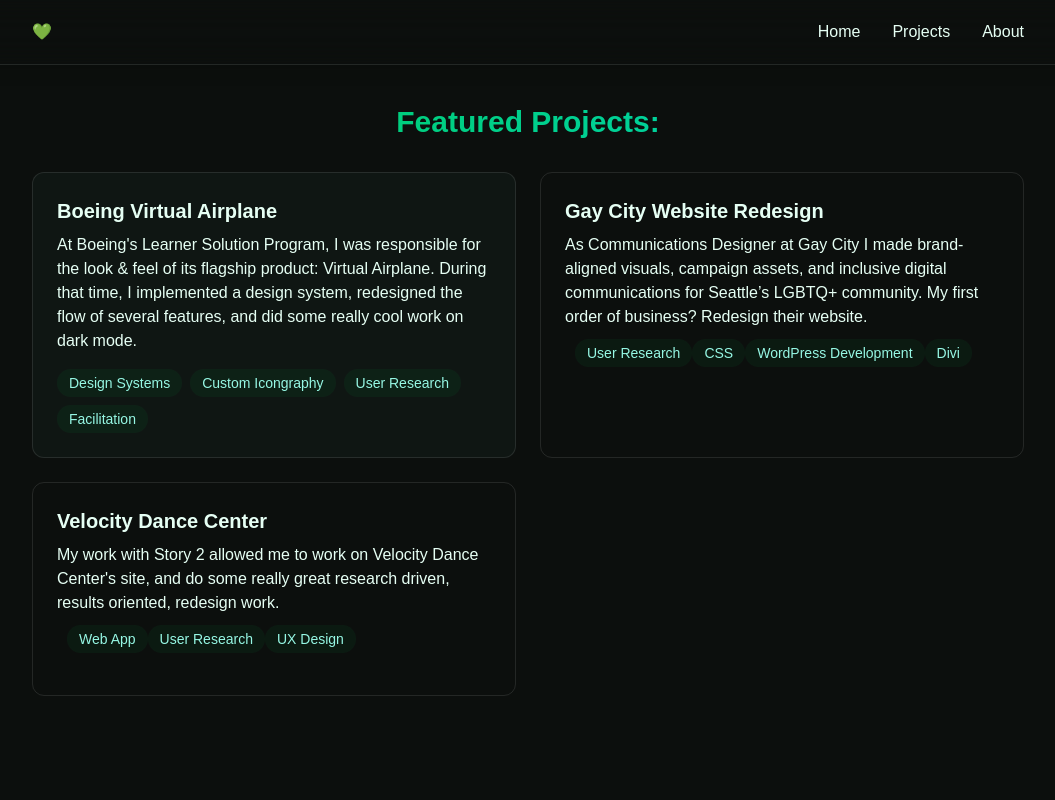
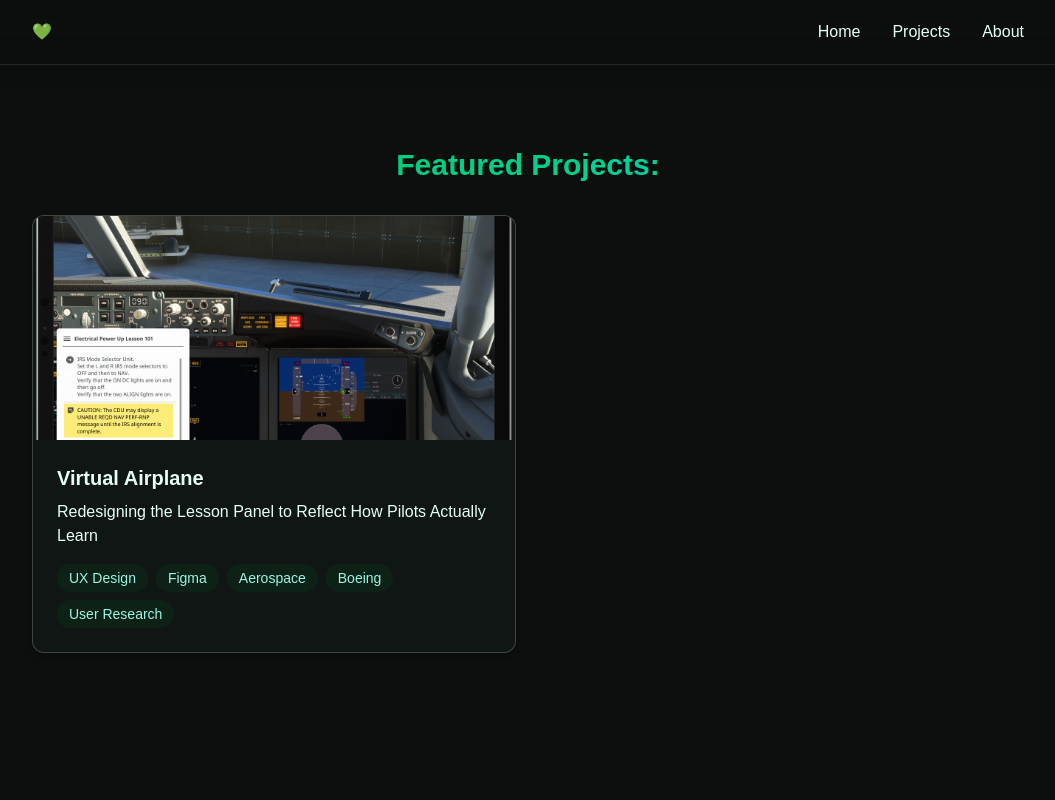
Before and after one commit to jordonaut/firstreactportfolio, a React (Vite) app: page / in a window 1280 px wide. Shown: the top 800 px of the page, without its empty margins (112-1167 px from the left). Built offline with nearby package versions, Linux system fonts and the light colour scheme.

Commit message:
Refactoring some old code and playing with animations.

```diff
--- a/src/components/caseStudies/VirtualAirplane.jsx
+++ b/src/components/caseStudies/VirtualAirplane.jsx
@@ -11,7 +11,7 @@
 import { FeatureQuote } from '../ui/FeatureQuote';
 
 // Assets
-import vaIpadLandscape from '../../assets/images/caseStudies/virtualAirplane/va-ipad-landscape.png';
+import vaHero from '../../assets/images/caseStudies/virtualAirplane/va-ipad-landscape.png';
 import chairFlyingExample from '../../assets/images/caseStudies/virtualAirplane/chair-flying-example.jpg';
 import chairFlyingVid from '../../assets/images/caseStudies/virtualAirplane/chair-flying-vid.jpeg';
 import interfaceDesignOne from '../../assets/images/caseStudies/virtualAirplane/interface-design-one.png';
@@ -27,7 +27,18 @@
 import { caseStudies } from '../../data/caseStudies';
 
 const transition = { duration: 0.6, ease: [0.4, 0, 0.2, 1] };
-const thisCase = caseStudies.find(cs => cs.slug === 'virtual-airplane');
+const thisCase = {
+  slug: 'virtual-airplane',
+  title: 'Designing Virtual Airplane',
+  subtitle: 'Redesigning the Lesson Panel to Reflect How Pilots Actually Learn',
+  heroImage: vaHero,
+  alt: 'Hero image for Virtual Airplane',
+  caption: 'A screenshot from the training interface',
+  role: 'Lead UX Designer',
+  tools: 'Figma, React, Framer Motion',
+  tags: ['UX Design', 'Figma', 'Aerospace', 'Boeing', 'User Research'],
+};
+
 
 export default function VirtualAirplane() {
   const navigate = useNavigate();
@@ -40,15 +51,18 @@
       transition={transition}
     >
       <CaseStudyLayout>
-        <HeroSection
-          title="Designing Virtual Airplane"
-          image={vaIpadLandscape}
-          alt="Virtual Airplane displayed on iPad in landscape mode"
-          caption="Virtual Airplane was optimized for streaming through the web on iPads. iPads are standard in Boeing cockpits. Designing for touch, readability, and layout across orientations was essential."
-          role="UX/Product Designer"
-          tools="Figma, HTML/CSS, Prototype Spec, Internal UX Testing"
-          tags={thisCase?.tags || []}
-        />
+        <motion.div layoutId={`card-${thisCase.slug}`}>
+          <HeroSection
+            title={thisCase.title}
+            subtitle={thisCase.subtitle}
+            image={thisCase.heroImage}
+            alt={thisCase.alt}
+            caption={thisCase.caption}
+            role={thisCase.role}
+            tools={thisCase.tools}
+            tags={thisCase.tags}
+          />
+        </motion.div>
 
         <Section id="background" data-label="Background">
           <h2 className="text-2xl font-semibold">Background</h2>
@@ -215,3 +229,17 @@
     </div>
   );
 }
+
+export const virtualAirplaneMeta = {
+  slug: 'virtual-airplane',
+  title: 'Virtual Airplane',
+  subtitle: 'Redesigning the Lesson Panel to Reflect How Pilots Actually Learn',
+  heroImage: vaHero,
+  alt: 'Hero image for Virtual Airplane',
+  caption: 'A screenshot from the training interface',
+  role: 'Lead UX Designer',
+  tools: 'Figma, React, Framer Motion',
+  tags: ['UX Design', 'Figma', 'Aerospace', 'Boeing', 'User Research'],
+  component: VirtualAirplane,
+  featured: true,
+};
--- a/src/components/sections/Projects.jsx
+++ b/src/components/sections/Projects.jsx
@@ -1,54 +1,28 @@
-import { RevealOnScroll } from "../RevealOnScroll"
-import { Link } from 'react-router-dom';
-import { ProjectCard } from "../ui/ProjectCard"
+import { RevealOnScroll } from "../RevealOnScroll";
+import { ProjectCard } from "../ui/ProjectCard";
+import {caseStudies} from "../../data/caseStudies.js";
 
 export const Projects = () => {
-    return <section id="projects" className="min-h-screen flex items-center justify-center py-20">
+  const featuredProjects = caseStudies.filter((project) => project.featured);
+
+  return (
+    <section
+      id="projects"
+      className="min-h-screen flex items-center justify-center py-20"
+    >
       <RevealOnScroll>
         <div className="max-w-5xl mx-auto px-4">
           <h2 className="text-3xl font-bold mb-8 bg-gradient-to-r from-green-500 to-teal-400 bg-clip-text text-transparent text-center">
             Featured Projects:
           </h2>
+
           <div className="grid grid-cols-1 md:grid-cols-2 gap-6">
-                <ProjectCard
-                    title="Boeing Virtual Airplane"
-                    description="At Boeing's Learner Solution Program, I was responsible for the look & feel of its flagship product: Virtual Airplane. During that time, I implemented a design system, redesigned the flow of several features, and did some really cool work on dark mode."
-                    to="/projects/virtual-airplane"
-                    tags={["Design Systems", "Custom Icongraphy", "User Research", "Facilitation"]}
-                    />
-
-            <div className="p-6 rounded-xl border border-white/10 hover:-translate-y-1 hover:shadow-[0_2px_8px_rgba(59,130,246,0.2)] transition-all">
-                    <h3 className="text-xl font-semibold mb-2">Gay City Website Redesign</h3>
-                    <p>As Communications Designer at Gay City I made brand-aligned visuals, campaign assets, and inclusive digital communications for Seattle’s LGBTQ+ community. My first order of business? Redesign their website.</p>
-                    <div className="mb-2 p-2.5 flex items-start justify-items-center">
-                        {["User Research", "CSS", "WordPress Development", "Divi"].map((tech,key) => (
-                             <span key={key}
-                             className="bg-green-700/10 text-teal-200 py-1 px-3 rounded-full text-sm hover:bg-green-300/20 hover:shadow-[0_2px_8px_rgba(59,130,246,0.2)] transition">
-                                 {tech}
-                             </span>
+            {featuredProjects.map((project) => (
+              <ProjectCard key={project.slug} {...project} />
             ))}
           </div>
         </div>
-
-                <div className="p-6 rounded-xl border border-white/10 hover:-translate-y-1 hover:shadow-[0_2px_8px_rgba(59,130,246,0.2)] transition-all">
-                    <h3 className="text-xl font-semibold mb-2">Velocity Dance Center</h3>
-                    <p>My work with Story 2 allowed me to work on Velocity Dance Center's site, and do some really great research driven, results oriented, redesign work.</p>
-                    <div className="mb-2 p-2.5 flex items-start justify-items-center">
-                        {["Web App", "User Research", "UX Design"].map((tech,key) => (
-                             <span key={key}
-                             className="bg-green-700/10 text-teal-200 py-1 px-3 rounded-full text-sm hover:bg-green-300/20 hover:shadow-[0_2px_8px_rgba(59,130,246,0.2)] transition">
-                                 {tech}
-                             </span>
-                        ))}
-                    </div>
-
-                </div>
-
-            </div>
-
-
-        </div>
-
       </RevealOnScroll>
     </section>
-}
+  );
+};
--- a/src/components/ui/ProjectCard.jsx
+++ b/src/components/ui/ProjectCard.jsx
@@ -1,25 +1,60 @@
-import { Link } from 'react-router-dom';
+// ProjectCard.jsx
+import { useNavigate } from 'react-router-dom';
+import { motion } from 'framer-motion';
+import { TagList } from '../../components/TagList';
 
-export const ProjectCard = ({ title, description, to, tags = [] }) => {
+export const ProjectCard = ({
+  slug,
+  title,
+  subtitle,
+  heroImage,
+  alt,
+  caption,
+  role,
+  tools,
+  tags = [],
+}) => {
+  const navigate = useNavigate();
+
   return (
-    <Link
-      to={to}
+    <motion.article
+      layoutId={`card-${slug}`}
+      onClick={() => navigate(`/projects/${slug}`)}
       aria-label={`View ${title} case study`}
-      className="block p-6 rounded-xl border border-white/10 bg-[var(--color-surface)] text-[var(--color-text)] transition-all duration-300 transform hover:scale-[1.01] hover:border-green-700 hover:shadow-[0_0_16px_var(--color-mint-glow)] cursor-pointer"
+      className="block cursor-pointer rounded-xl border border-white/20 bg-[var(--color-surface)] text-[var(--color-text)] overflow-hidden shadow-md transition-all duration-300 transform hover:scale-[1.01] hover:border-white/50 hover:shadow-[0_0_16px_var(--color-mint-glow)]"
     >
-      <h3 className="text-xl font-semibold mb-2">{title}</h3>
-      <p>{description}</p>
+      {heroImage && (
+        <motion.img
+          layoutId={`image-${slug}`}
+          src={heroImage}
+          alt={alt || `${title} thumbnail`}
+          className="w-full h-56 object-cover"
+        />
+      )}
 
-      <div className="mt-4 flex flex-wrap gap-2">
-        {tags.map((tag, i) => (
-          <span
-            key={i}
-            className="bg-green-700/10 text-teal-200 py-1 px-3 rounded-full text-sm hover:bg-[var(--color-ring-glow)] transition"
+      <div className="p-6">
+        <motion.h3
+          layoutId={`title-${slug}`}
+          className="text-xl font-semibold mb-2"
+        >
+          {title}
+        </motion.h3>
+
+        {subtitle && (
+          <motion.p
+            layoutId={`subtitle-${slug}`}
+            className="text-[var(--color-text)] mb-4"
           >
-            {tag}
-          </span>
-        ))}
+            {subtitle}
+          </motion.p>
+        )}
+
+        {tags.length > 0 && (
+          <div className="mt-2">
+            <TagList tags={tags} />
+          </div>
+        )}
       </div>
-    </Link>
+    </motion.article>
   );
 };
--- a/src/data/caseStudies.js
+++ b/src/data/caseStudies.js
@@ -1,20 +1,6 @@
+import { virtualAirplaneMeta } from '../components/caseStudies/VirtualAirplane';
+
 export const caseStudies = [
-  {
-    slug: 'virtual-airplane',
-    title: 'Virtual Airplane',
-    subtitle: 'Redesigning the Lesson Panel to Reflect How Pilots Actually Learn',
-    tags: ['UX Design', 'Figma', 'Aerospace', 'Boeing', 'User Research'],
-    featuredImage: '/src/assets/images/caseStudies/virtualAirplane/va-ipad-landscape.png',
-    component: 'VirtualAirplane',
-  },
-
-// When adding projects make sure to include:
-  // {
-  //   slug: 'gay-city',
-  //   title: 'Gay City',
-  //   subtitle: 'Accessible web redesign for an LGBTQ+ nonprofit',
-  //   tags: ['Web Design', 'Accessibility', 'Nonprofit'],
-  //   featuredImage: '...',
-  //   component: 'GayCity',
-  // },
+  virtualAirplaneMeta,
 ];
+// Add more case studies here as needed
```
Also changed, not shown: src/components/ui/HeroSection.jsx (+29 -18 lines). Lines whose indentation alone changed are shown as unchanged.
